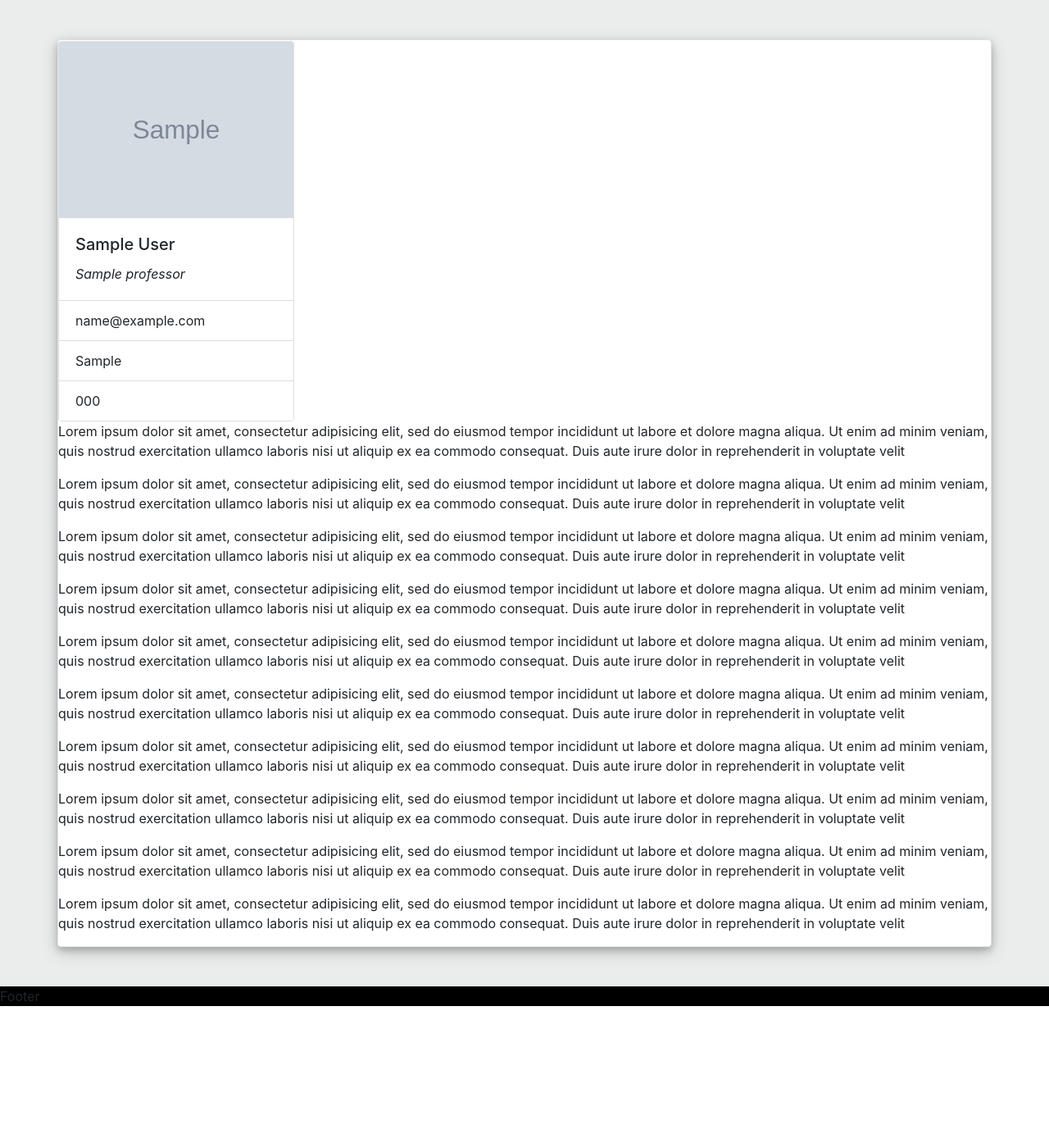
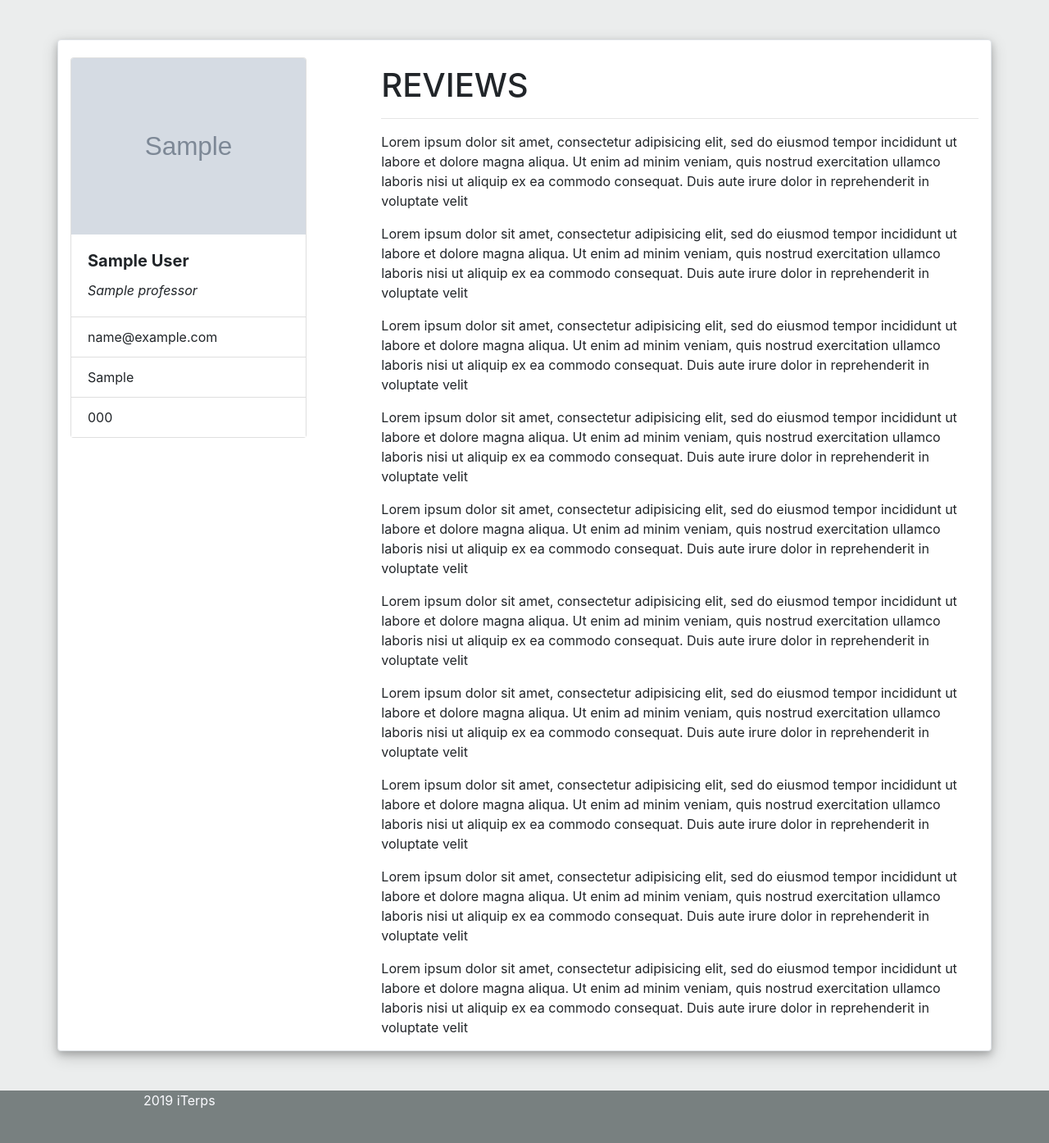
Before and after one commit to BDubon/iTerps, a Django app: a page that uses templates/base.html in a window 1280 px wide. Shown: the part 92-1486 px from the top of the page at 82% size. Before the commit the page ends 1319 px from the top, so only its background shows below. Run offline with Django 3.2, Linux system fonts and the light colour scheme; tables that the repository leaves empty hold one stand-in row (values such as "Sample post"); grey boxes marked "Sample" are stand-in pictures; some libraries are stand-ins or nearby versions.

Commit message:
Styles and structure

```diff
--- a/courses/templates/courses/course_detail.html
+++ b/courses/templates/courses/course_detail.html
@@ -8,13 +8,10 @@
     </head>
 
 {% block content %}
-    <div class="page-header">
-        <h1>{{ object.course_number }}</h1>
-
-    </div>
     <br>
     <div>
         <h1>{{ object.course_number }}</h1>
+        <hr>
         <h3>{{ object.name }}</h3>
         <p>{{ object.description }}</p>
     </div>
--- a/professors/templates/professors/professor_detail.html
+++ b/professors/templates/professors/professor_detail.html
@@ -6,7 +6,8 @@
 {% block content %}
     <div class="clearfix row">
         <!-- PROFILE CARD -->
-        <div class="column menu">
+        <div class="col-sm-4" style="margin-top: 20px;">
+            <div class="column menu" style="position: -webkit-sticky; position: sticky; top: 6rem;">
                 <div class="card" style="width: 18rem; position: -webkit-sticky; position: sticky; top: 50px;}">
                     <span class="clearfix">
                         <div>
@@ -16,7 +17,7 @@
                                 <img class="card-img-top border-top-0" src="{{ object.picture}}" alt="Card image cap" style="height: auto; object-fit: cover; object-position: 0 0;">
                             {% endif %}
                             <div class="card-body">
-                        <h5 class="card-title">{{ object.first_name }} {{ object.last_name }}</h5>
+                            <h5 class="card-title"><b>{{ object.first_name }} {{ object.last_name }}</b></h5>
                             <p class="card-text"><em>{{ object.title }}</em></p>
                             </div>
                         </div>
@@ -35,9 +36,12 @@
                     </span>
                 </div>
             </div>
+        </div>
 
         <!-- CONTENT -->
-        <div class="column content">
+        <div class="column content col-sm-8">
+                <h1 style="margin-top: 30px;">REVIEWS</h1>
+            <hr>
                 <p>Lorem ipsum dolor sit amet, consectetur adipisicing elit, sed do eiusmod tempor incididunt ut labore et
                 dolore magna aliqua. Ut enim ad minim veniam, quis nostrud exercitation ullamco laboris nisi ut aliquip
                 ex ea commodo consequat. Duis aute irure dolor in reprehenderit in voluptate velit</p>
--- a/templates/base.html
+++ b/templates/base.html
@@ -19,7 +19,8 @@
   </head>
 
   <body style="background-color: rgba(120,128,128,0.14);">
-
+        <div style="position: relative; min-height: 100vh;">
+            <div style="padding-bottom: 4rem;">
   <!-- NAVBAR -->
                 <nav class="navbar navbar-expand-lg navbar-dark sticky-top" style="background-color: #8f0001; ">
                     <div class="w-75  container-fluid">
@@ -92,12 +93,16 @@
 
                         {% endblock %}
                     </main>
+                </div>
 
         <!-- FOOTER -->
             <br>
             <br>
-    <div class="sticky-footer-wrapper" style="background-color: #000000">
-      <div class="flex-fill">Footer</div>
+            <div style="color: #fbfbff; background-color: #788080; position: absolute; bottom: 0; width: 100%; height: 4rem;">
+              <div class="w-75 container-fluid">
+                  <p>2019 iTerps</p>
+              </div>
+            </div>
         </div>
 
     <!-- Optional JavaScript -->
```
Also changed, not shown: courses/templates/courses/course_list.html (+0 -18 lines). Lines whose indentation alone changed are shown as unchanged.
